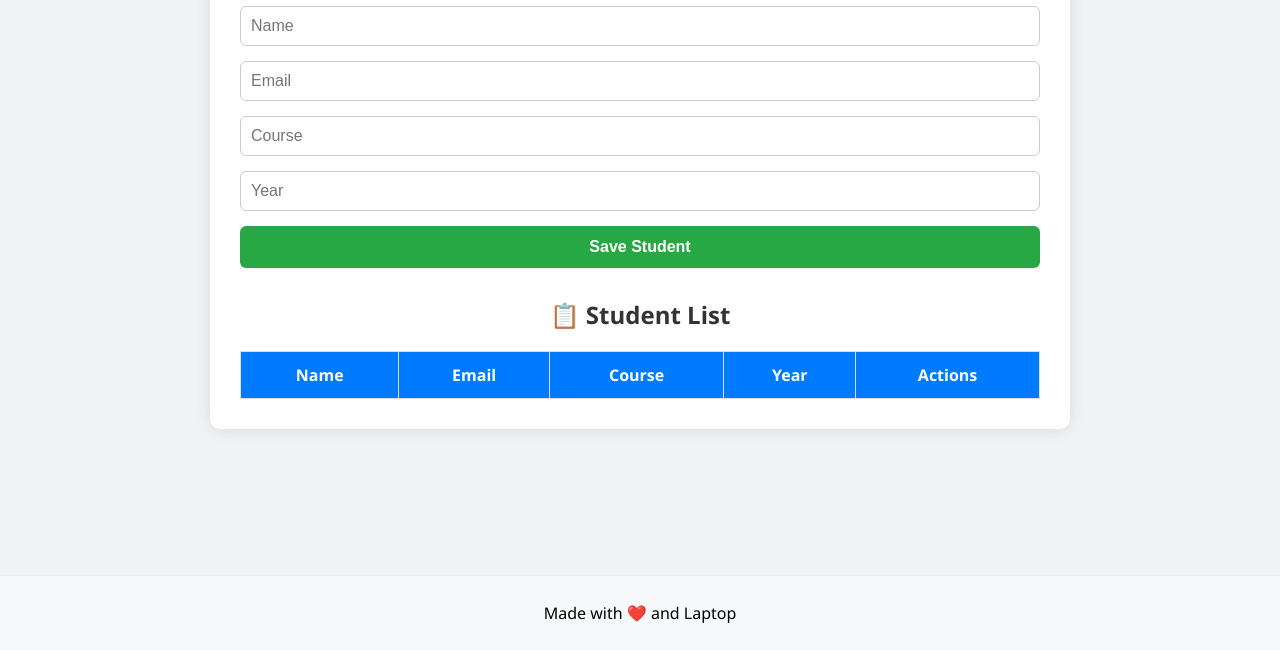
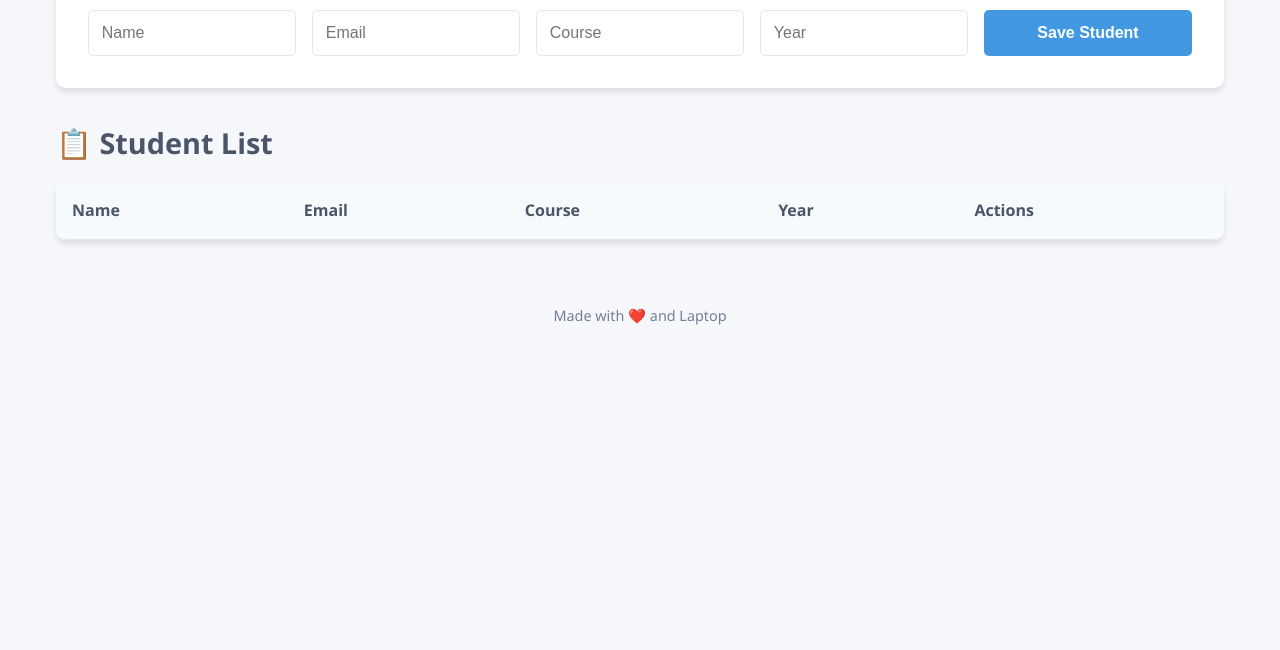
Before and after one commit to Sarthak78tom/student-crud-app, a website: page public/index.html in a window 1280 px wide. Shown: the part 150-800 px from the top of the page. Drawn offline with Linux system fonts and the light colour scheme; no server answers.

Commit message:
fixed some style.css things

```diff
--- a/public/index.html
+++ b/public/index.html
@@ -5,6 +5,7 @@
   <meta name="viewport" content="width=device-width, initial-scale=1.0"/>
   <title>Student CRUD App</title>
   <link rel="stylesheet" href="style.css" />
+  <link rel="stylesheet" href="https://cdnjs.cloudflare.com/ajax/libs/font-awesome/6.0.0/css/all.min.css" />
 </head>
 <body>
   <div class="container">
@@ -36,10 +37,10 @@
       </tbody>
     </table>
   </div>
-<footer class="footer">
+
+  <footer class="footer">
     <p>Made with ❤️ and Laptop</p>
   </footer>
-
 
   <script src="script.js"></script>
 </body>
--- a/public/style.css
+++ b/public/style.css
@@ -1,99 +1,149 @@
+/* Modern CSS Reset */
+* {
+  margin: 0;
+  padding: 0;
+  box-sizing: border-box;
+}
+
 body {
   font-family: 'Segoe UI', Tahoma, Geneva, Verdana, sans-serif;
-  background: #f0f2f5;
-  margin: 0;
-  padding: 0;
+  line-height: 1.6;
+  background: #f5f7fa;
+  color: #2d3748;
 }
 
 .container {
-  max-width: 800px;
-  margin: 40px auto;
-  background: #fff;
-  padding: 30px;
-  box-shadow: 0 0 15px rgba(0, 0, 0, 0.1);
-  border-radius: 10px;
+  max-width: 1200px;
+  margin: 2rem auto;
+  padding: 0 1rem;
 }
 
-h1, h2 {
+h1 {
   text-align: center;
-  color: #333;
+  color: #2d3748;
+  margin-bottom: 2rem;
+  font-size: 2.5rem;
+  font-weight: 700;
 }
 
-form {
-  display: flex;
-  flex-direction: column;
-  gap: 15px;
-  margin-bottom: 30px;
+h2 {
+  color: #4a5568;
+  margin: 2rem 0 1rem;
+  font-size: 1.8rem;
 }
 
-form input {
-  padding: 10px;
-  font-size: 16px;
-  border: 1px solid #ccc;
-  border-radius: 6px;
+/* Form Styling */
+#studentForm {
+  background: white;
+  padding: 2rem;
+  border-radius: 10px;
+  box-shadow: 0 4px 6px rgba(0, 0, 0, 0.1);
+  margin-bottom: 2rem;
+  display: grid;
+  gap: 1rem;
+  grid-template-columns: repeat(auto-fit, minmax(200px, 1fr));
 }
 
-form button {
-  padding: 12px;
-  background-color: #28a745;
-  color: white;
-  font-weight: bold;
-  font-size: 16px;
-  border: none;
-  border-radius: 6px;
-  cursor: pointer;
+input {
+  padding: 0.8rem;
+  border: 1px solid #e2e8f0;
+  border-radius: 5px;
+  font-size: 1rem;
+  transition: border-color 0.3s ease;
 }
 
-form button:hover {
-  background-color: #218838;
+input:focus {
+  outline: none;
+  border-color: #4299e1;
+  box-shadow: 0 0 0 3px rgba(66, 153, 225, 0.1);
 }
 
-table {
-  width: 100%;
-  border-collapse: collapse;
+button {
+  background: #4299e1;
+  color: white;
+  padding: 0.8rem 1.5rem;
+  border: none;
+  border-radius: 5px;
+  cursor: pointer;
+  font-size: 1rem;
+  font-weight: 600;
+  transition: background-color 0.3s ease;
 }
 
-thead {
-  background-color: #007bff;
-  color: white;
+button:hover {
+  background: #3182ce;
+}
+
+/* Table Styling */
+#studentTable {
+  width: 100%;
+  background: white;
+  border-radius: 10px;
+  box-shadow: 0 4px 6px rgba(0, 0, 0, 0.1);
+  border-collapse: collapse;
+  overflow: hidden;
 }
 
 th, td {
-  padding: 12px;
-  text-align: center;
-  border: 1px solid #ddd;
+  padding: 1rem;
+  text-align: left;
+  border-bottom: 1px solid #e2e8f0;
 }
 
-tr:nth-child(even) {
-  background-color: #f9f9f9;
+th {
+  background: #f7fafc;
+  font-weight: 600;
+  color: #4a5568;
 }
 
-.actions button {
-  margin: 0 5px;
-  padding: 6px 12px;
-  font-size: 14px;
-  border-radius: 5px;
-  cursor: pointer;
-  border: none;
+tr:hover {
+  background: #f7fafc;
 }
 
-.actions .edit {
-  background-color: #ffc107;
-  color: #000;
+/* Action Buttons */
+.action-btn {
+  padding: 0.5rem 1rem;
+  margin: 0 0.25rem;
+  border-radius: 4px;
+  font-size: 0.875rem;
 }
 
-.actions .delete {
-  background-color: #dc3545;
-  color: white;
+.edit-btn {
+  background: #48bb78;
 }
+
+.edit-btn:hover {
+  background: #38a169;
+}
+
+.delete-btn {
+  background: #f56565;
+}
+
+.delete-btn:hover {
+  background: #e53e3e;
+}
+
+/* Footer Styling */
 .footer {
-  position: fixed;
-  bottom: 0;
-  left: 0;
-  right: 0;
-  background-color: #f8f9fa;
   text-align: center;
-  padding: 10px;
-  border-top: 1px solid #e9ecef;
-  z-index: 1000;
+  padding: 2rem;
+  color: #718096;
+  font-size: 0.9rem;
 }
+
+/* Responsive Design */
+@media (max-width: 768px) {
+  #studentForm {
+    grid-template-columns: 1fr;
+  }
+
+  #studentTable {
+    display: block;
+    overflow-x: auto;
+  }
+
+  .container {
+    margin: 1rem auto;
+  }
+}
```
